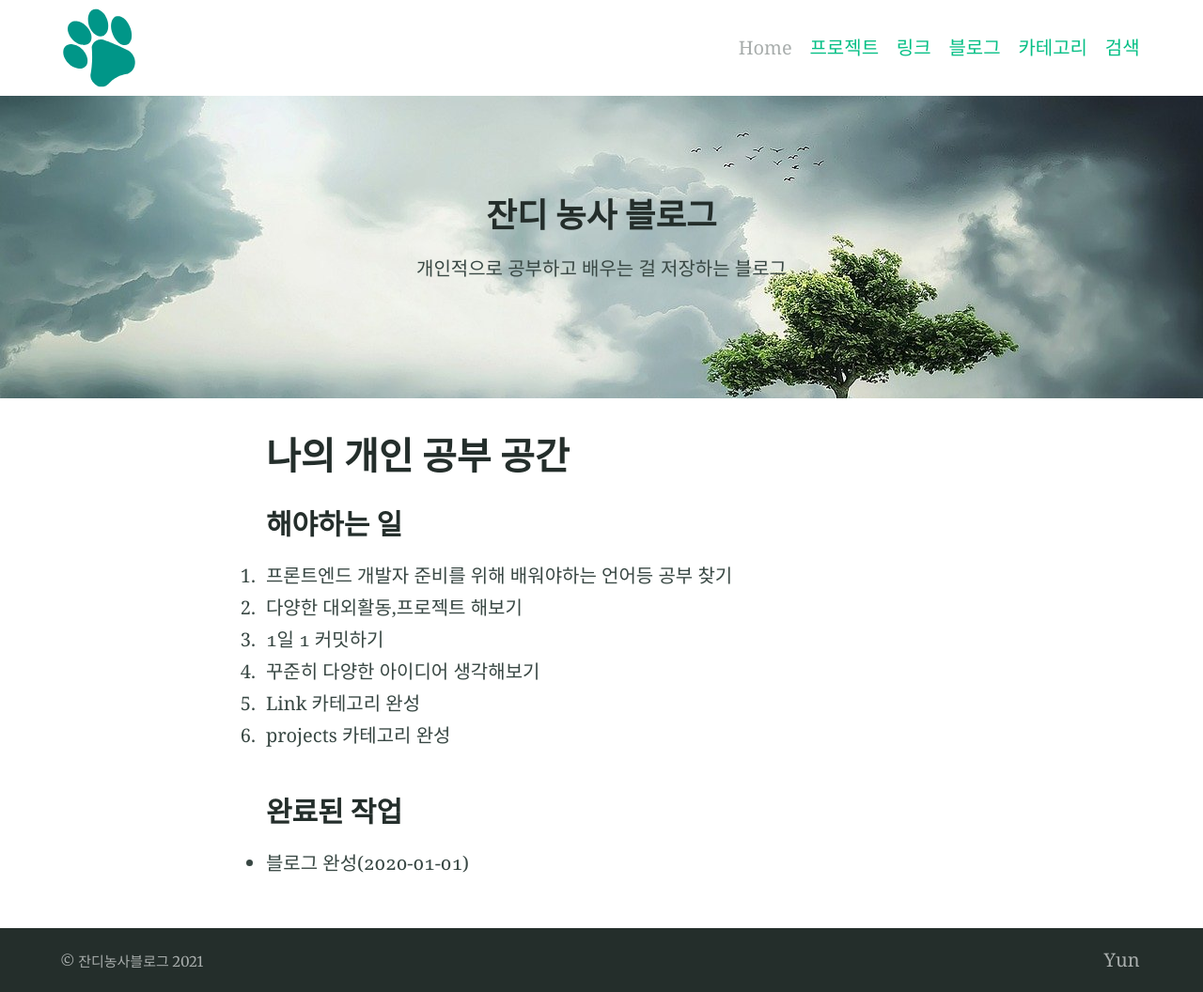
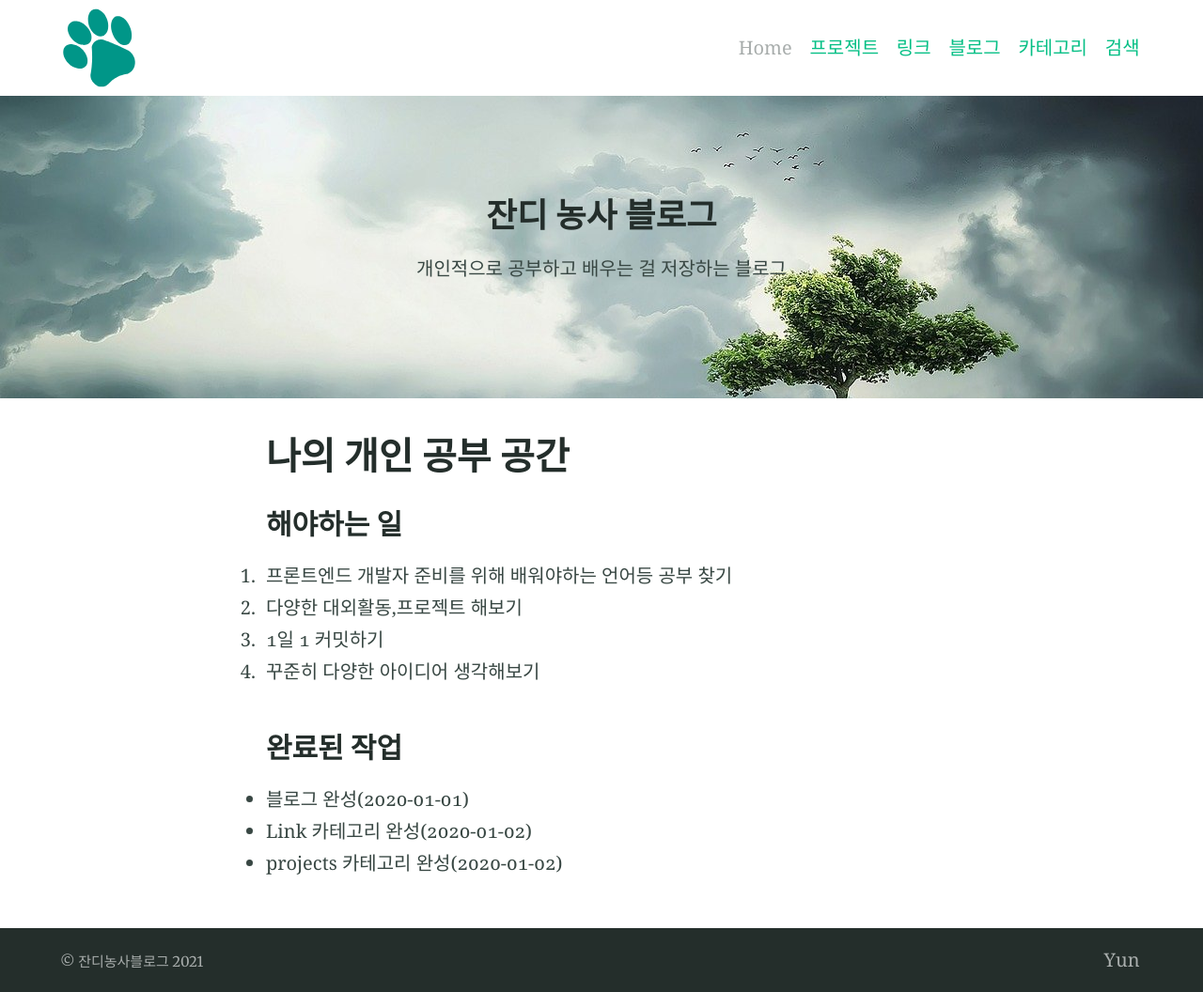
Before and after one commit to EngineerYun/EngineerYun.github.io, a Jekyll site: the page built from index.md, in a window 1280 px wide. Shown: the whole page at 94% size. Built offline with Jekyll 4.4.1, drawn with Linux system fonts in a browser that asks for light colours.

Commit message:
index 내용 업데이트

```diff
--- a/index.md
+++ b/index.md
@@ -14,8 +14,8 @@ excerpt: "Alembic is a starting point for [Jekyll](https://jekyllrb.com/) projec
 2. 다양한 대외활동,프로젝트 해보기
 3. 1일 1 커밋하기
 4. 꾸준히 다양한 아이디어 생각해보기
-5. Link 카테고리 완성
-6. projects 카테고리 완성
 
 ### 완료된 작업
 * 블로그 완성(2020-01-01)
+* Link 카테고리 완성(2020-01-02)
+* projects 카테고리 완성(2020-01-02)
```
